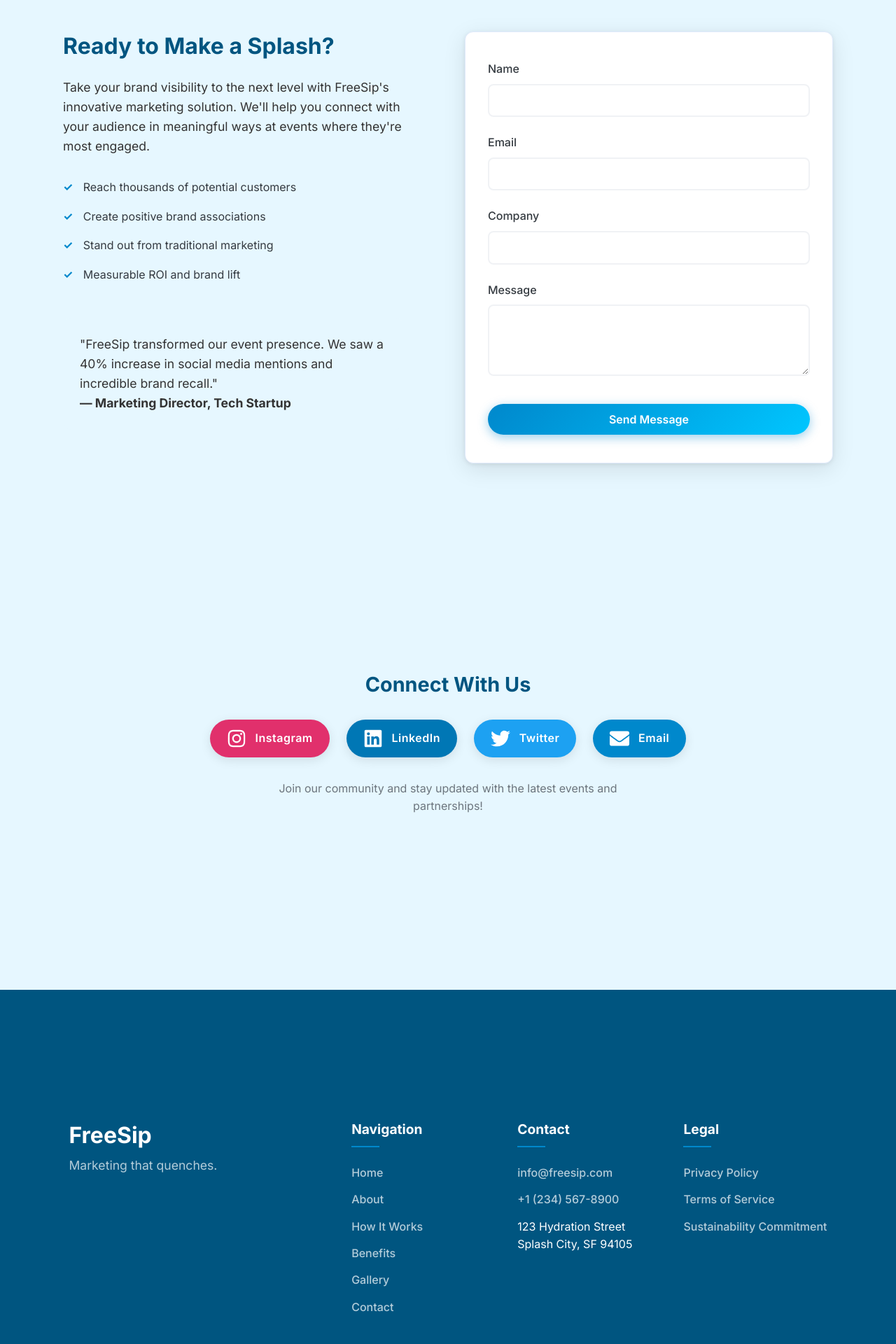
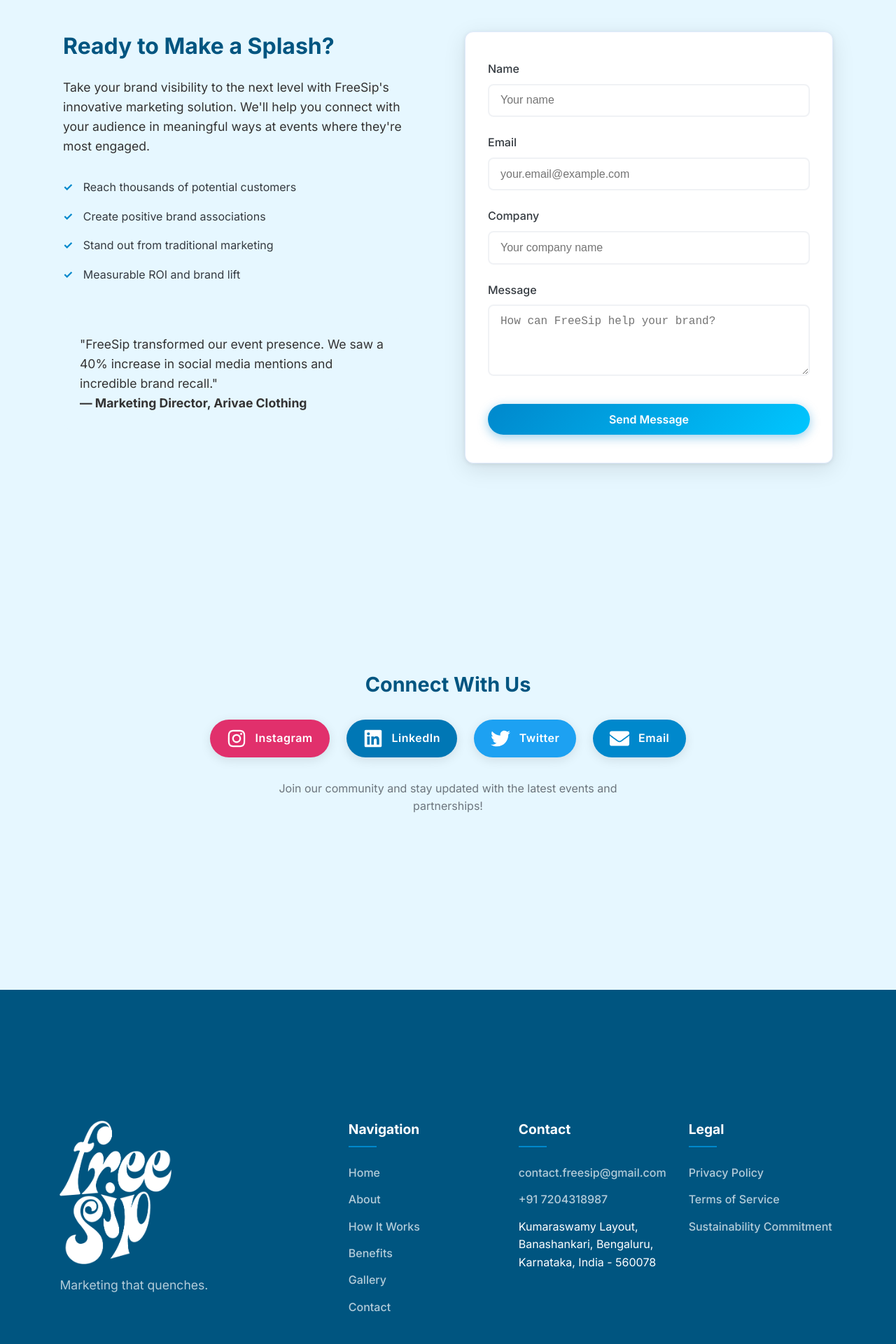
Before and after one commit to aditzz073/FreeSip, a React (Vite) app: page / in a window 1280 px wide. Shown: the part 5480-7400 px from the top of the page at 70% size. Built offline with nearby package versions, Linux system fonts and the light colour scheme.

Commit message:
update Footer with logo and contact details; modify social media links

```diff
--- a/src/components/CallToAction.css
+++ b/src/components/CallToAction.css
@@ -110,6 +110,13 @@
   margin-top: 1rem;
 }
 
+.btn-block:disabled {
+  opacity: 0.7;
+  cursor: not-allowed;
+  background: var(--gray);
+  box-shadow: none;
+}
+
 .form-success {
   text-align: center;
   padding: 2rem 1rem;
@@ -131,6 +138,25 @@
 .form-success h3 {
   color: var(--dark-blue);
   margin-bottom: 1rem;
+}
+
+.error-message {
+  background-color: #ffebee;
+  color: #d32f2f;
+  padding: 0.8rem 1rem;
+  border-radius: 8px;
+  margin-bottom: 1rem;
+  border-left: 4px solid #d32f2f;
+}
+
+.info-message {
+  background-color: #e3f2fd;
+  color: #1976d2;
+  padding: 0.8rem 1rem;
+  border-radius: 8px;
+  margin-bottom: 1rem;
+  border-left: 4px solid #1976d2;
+  text-align: center;
 }
 
 @media (max-width: 1200px) {
--- a/src/components/CallToAction.jsx
+++ b/src/components/CallToAction.jsx
@@ -28,13 +28,48 @@
       ...prevState,
       [name]: value
     }));
+
+    // Clear any error that might be showing
+    if (formStatus.error) {
+      setFormStatus({
+        submitted: false,
+        error: false,
+        message: ''
+      });
+    }
   };
 
-  const handleSubmit = (e) => {
+  const handleSubmit = async (e) => {
     e.preventDefault();
 
-    // Simulate form submission success
-    // In a real implementation, you would send this to your backend
+    try {
+      // Validate form inputs
+      if (!formData.name || !formData.email || !formData.company || !formData.message) {
+        setFormStatus({
+          submitted: false,
+          error: true,
+          message: 'Please fill in all fields.'
+        });
+        return;
+      }
+
+      // In a real implementation, you would make an API call to your backend
+      // For example:
+      // const response = await fetch('/api/contact', {
+      //   method: 'POST',
+      //   headers: { 'Content-Type': 'application/json' },
+      //   body: JSON.stringify(formData)
+      // });
+
+      // Instead, we'll simulate a successful submission after a brief delay
+      setFormStatus({
+        submitted: false,
+        error: false,
+        message: 'Sending your message...'
+      });
+
+      await new Promise(resolve => setTimeout(resolve, 1000));
+
       setFormStatus({
         submitted: true,
         error: false,
@@ -48,6 +83,14 @@
         company: '',
         message: '',
       });
+    } catch (error) {
+      console.error("Error submitting form:", error);
+      setFormStatus({
+        submitted: false,
+        error: true,
+        message: 'Something went wrong. Please try again.'
+      });
+    }
   };
 
   const fadeIn = {
@@ -96,7 +139,7 @@
             <p className="testimonial">
               <em>"FreeSip transformed our event presence. We saw a 40% increase in social media mentions and incredible brand recall."</em>
               <br />
-              <strong>— Marketing Director, Tech Startup</strong>
+              <strong>— Marketing Director, Arivae Clothing </strong>
             </p>
           </motion.div>
 
@@ -121,6 +164,16 @@
               </div>
             ) : (
               <form className="contact-form" onSubmit={handleSubmit}>
+                {formStatus.error && (
+                  <div className="error-message">
+                    {formStatus.message}
+                  </div>
+                )}
+                {formStatus.message && !formStatus.error && !formStatus.submitted && (
+                  <div className="info-message">
+                    {formStatus.message}
+                  </div>
+                )}
                 <div className="form-group">
                   <label htmlFor="name">Name</label>
                   <input
@@ -129,7 +182,8 @@
                     name="name"
                     value={formData.name}
                     onChange={handleChange}
-                    required
+                    placeholder="Your name"
+                    autoComplete="name"
                   />
                 </div>
 
@@ -141,7 +195,8 @@
                     name="email"
                     value={formData.email}
                     onChange={handleChange}
-                    required
+                    placeholder="your.email@example.com"
+                    autoComplete="email"
                   />
                 </div>
 
@@ -153,7 +208,8 @@
                     name="company"
                     value={formData.company}
                     onChange={handleChange}
-                    required
+                    placeholder="Your company name"
+                    autoComplete="organization"
                   />
                 </div>
 
@@ -165,17 +221,20 @@
                     rows="4"
                     value={formData.message}
                     onChange={handleChange}
-                    required
+                    placeholder="How can FreeSip help your brand?"
                   ></textarea>
                 </div>
 
                 <motion.button
                   type="submit"
                   className="btn btn-primary btn-block"
-                  whileHover={{ scale: 1.05 }}
-                  whileTap={{ scale: 0.95 }}
+                  whileHover={!formStatus.message ? { scale: 1.05 } : {}}
+                  whileTap={!formStatus.message ? { scale: 0.95 } : {}}
+                  disabled={formStatus.message && !formStatus.error && !formStatus.submitted}
                 >
-                  Send Message
+                  {formStatus.message && !formStatus.error && !formStatus.submitted
+                    ? "Sending..."
+                    : "Send Message"}
                 </motion.button>
               </form>
             )}
--- a/src/components/Footer.css
+++ b/src/components/Footer.css
@@ -11,10 +11,17 @@
   margin-bottom: 3rem;
 }
 
-.footer-logo h2 {
-  font-size: 2rem;
+.footer-logo-img {
+  max-width: 160px;
+  height: auto;
   margin-bottom: 0.5rem;
-  color: var(--white);
+  filter: brightness(0) invert(1); /* Make the logo white */
+  transition: transform 0.3s ease, opacity 0.3s ease;
+}
+
+.footer-logo-img:hover {
+  transform: scale(1.05);
+  opacity: 0.9;
 }
 
 .tagline {
@@ -101,6 +108,13 @@
 
   .footer-logo {
     text-align: center;
+    display: flex;
+    flex-direction: column;
+    align-items: center;
+  }
+
+  .footer-logo-img {
+    max-width: 140px;
   }
 }
 
--- a/src/components/Footer.jsx
+++ b/src/components/Footer.jsx
@@ -18,7 +18,9 @@
       <div className="container">
         <div className="footer-content">
           <div className="footer-logo">
-            <h2>FreeSip</h2>
+            <Link to="home" spy={true} smooth={true} duration={500}>
+              <img src="/logo.png" alt="FreeSip Logo" className="footer-logo-img" />
+            </Link>
             <p className="tagline">Marketing that quenches.</p>
           </div>
 
@@ -46,14 +48,15 @@
               <h4>Contact</h4>
               <ul>
                 <li>
-                  <a href="mailto:info@freesip.com">info@freesip.com</a>
+                  <a href="mailto:contact.freesip@gmail.com">contact.freesip@gmail.com</a>
                 </li>
                 <li>
-                  <a href="tel:+12345678900">+1 (234) 567-8900</a>
+                  <a href="tel:+917204318987">+91 7204318987</a>
                 </li>
                 <li>
-                  123 Hydration Street<br />
-                  Splash City, SF 94105
+                  Kumaraswamy Layout,<br />
+                  Banashankari, Bengaluru, <br />
+                  Karnataka, India - 560078
                 </li>
               </ul>
             </div>
@@ -76,7 +79,7 @@
         </div>
 
         <div className="footer-bottom">
-          <p>&copy; {currentYear} FreeSip. All rights reserved.</p>
+          <p>&copy; {currentYear} FreeSip. All rights reserved.  </p>
           <p className="sustainability-note">
             Our bottles are made from 100% recyclable materials.
           </p>
--- a/src/components/SocialMedia.jsx
+++ b/src/components/SocialMedia.jsx
@@ -13,7 +13,7 @@
     {
       name: 'Instagram',
       icon: <FaInstagram size={28} />,
-      url: 'https://instagram.com/freesip',
+      url: 'https://instagram.com/freesip_in',
       color: '#E1306C'
     },
     {
@@ -31,7 +31,7 @@
     {
       name: 'Email',
       icon: <FaEnvelope size={28} />,
-      url: 'mailto:connect@freesip.com',
+      url: 'mailto:contact.freesip@gmail.com',
       color: '#0088cc'
     }
   ];
```
Lines whose indentation alone changed are shown as unchanged.
